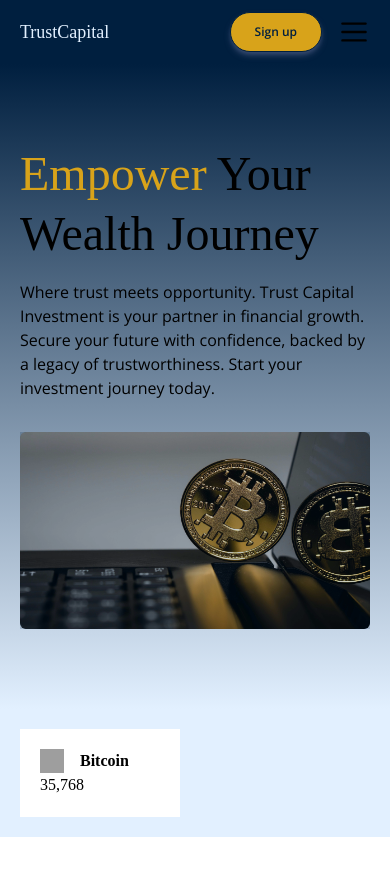
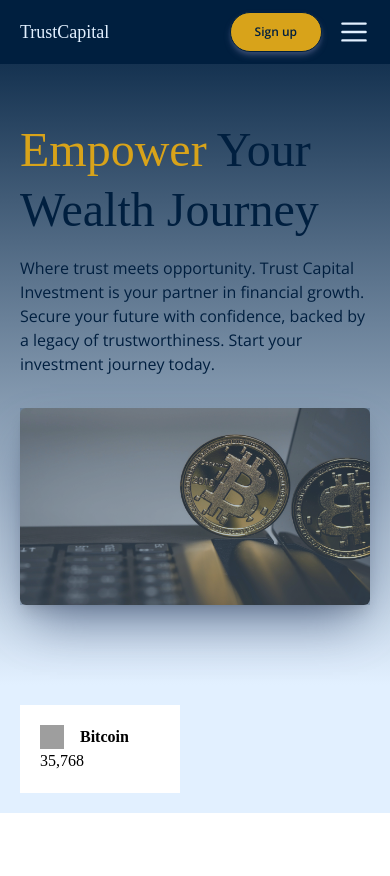
Before and after one commit to Joshardals/Trust-Capital, a Next.js app: page / in a window 390 px wide. Shown: the top 876 px of the page. Built offline with nearby package versions, Linux system fonts and the light colour scheme; grey boxes are pictures that could not be loaded; a web font is replaced by a local one.

Commit message:
initial commit

```diff
--- a/app/page.tsx
+++ b/app/page.tsx
@@ -5,6 +5,7 @@ export default function Home() {
     <main className="h-full bg-purewhite">
       <div className="h-auto">
         <Header />
+        <div className="h-screen"></div>
       </div>
     </main>
   );
--- a/components/LandingPage/Header/Header.tsx
+++ b/components/LandingPage/Header/Header.tsx
@@ -4,7 +4,7 @@ import NavBar from "./Nav/NavBar";
 
 const Header = () => {
   return (
-    <main className="w-full h-[75%] mx-auto">
+    <main className="w-full mx-auto">
       <NavBar />
       <HeroSection />
       <CryptoPrice />
--- a/components/LandingPage/Header/HeroSection/HeroSection.tsx
+++ b/components/LandingPage/Header/HeroSection/HeroSection.tsx
@@ -5,14 +5,14 @@ const HeroSection = () => {
   return (
     <div
       className=" max-md:px-5 md:px-20 lg:px-40 max-md:space-y-8 md:space-x-8 flex items-center md:flex-row flex-col
-       bg-gradient-to-b from-navyblue to-babyblue  mt-16 max-md:py-20 md:py-40
+       bg-gradient-to-b from-navyblue to-babyblue md:mt-0 max-md:py-20 md:py-60
       "
     >
-      <div className=" text-pureblack space-y-4 flex-1 w-full">
-        <h1 className="text-2xl leading-tight lg:max-w-md max-md:max-w-md ">
+      <div className=" text-pureblack space-y-4 flex-1 w-full max-md:mt-10">
+        <h1 className="text-2xl leading-tight lg:max-w-md max-md:max-w-md text-navyblue">
           <span className="text-goldenrod">Empower</span> Your Wealth Journey
         </h1>
-        <p className="font-sans lg:max-w-lg">
+        <p className="font-sans lg:max-w-lg text-navyblue">
           Where trust meets opportunity. Trust Capital Investment is your
           partner in financial growth. Secure your future with confidence,
           backed by a legacy of trustworthiness. Start your investment journey
@@ -20,14 +20,14 @@ const HeroSection = () => {
         </p>
       </div>
 
-      <div className="relative aspect-video bg-darkblue w-full rounded-lg flex-1">
+      <div className="relative aspect-video w-full rounded-lg flex-1 shadow-lg">
         <Image
           src="/hero-img.jpg"
           fill
           alt="Hero-Image"
           priority
           sizes="(max-width: 768px) 100vw, (max-width: 1200px) 50vw, 33vw"
-          className=" rounded-md"
+          className=" rounded-md shadow-2xl shadow-darkblue opacity-70"
         />
         <div className="absolute top-0 left-0 h-full w-full bg-navyblue bg-opacity-20" />
       </div>
--- a/components/LandingPage/Header/Nav/NavBar.tsx
+++ b/components/LandingPage/Header/Nav/NavBar.tsx
@@ -29,9 +29,7 @@ const NavBar = () => {
       className={clsx(
         `flex max-md:items-center justify-between fixed left-0 right-0 top-0 w-full h-16 md:h-16
       px-5 lg:px-10 transition-all duration-300 bg-navyblue z-20`,
-        {
-          "border-b border-b-pureblack": y,
-        }
+        {}
       )}
     >
       <div className="flex text-pureblack max-md:flex-1 w-full md:w-auto space-x-8">
@@ -59,7 +57,7 @@ const NavBar = () => {
           <SignUp />
         </div>
 
-        <div className="md:hidden cursor-pointer text-pureblack">
+        <div className="md:hidden cursor-pointer text-babyblue">
           {/* The Hamburger and X Icon only shows on Mobile Devices */}
           {navBar ? (
             <div onClick={setNavBar}>
```
